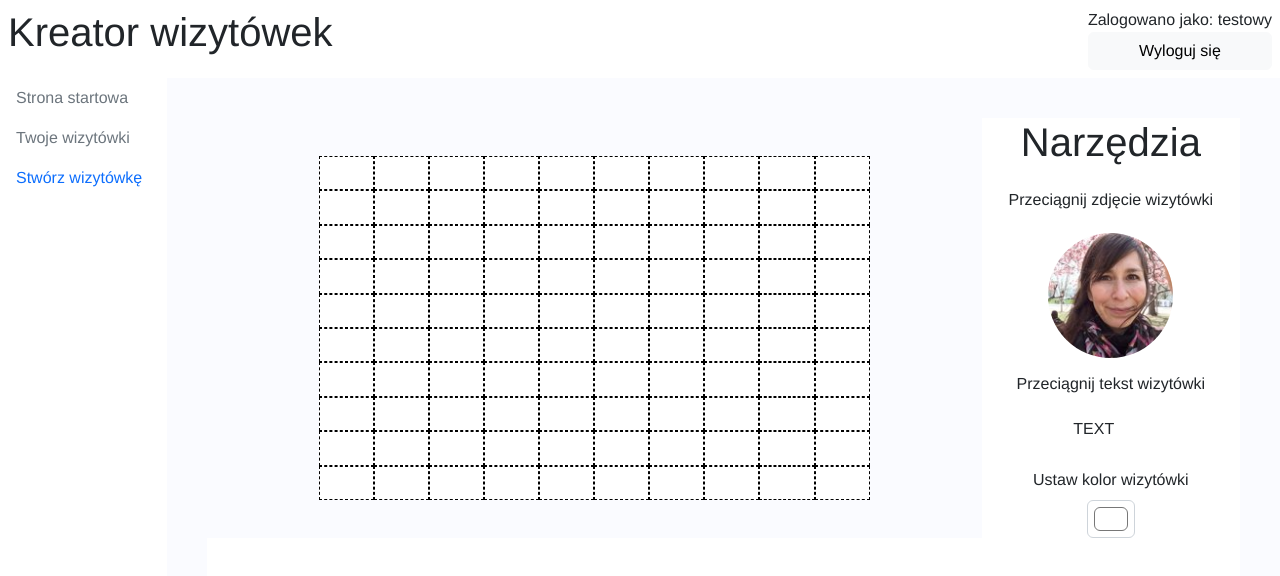
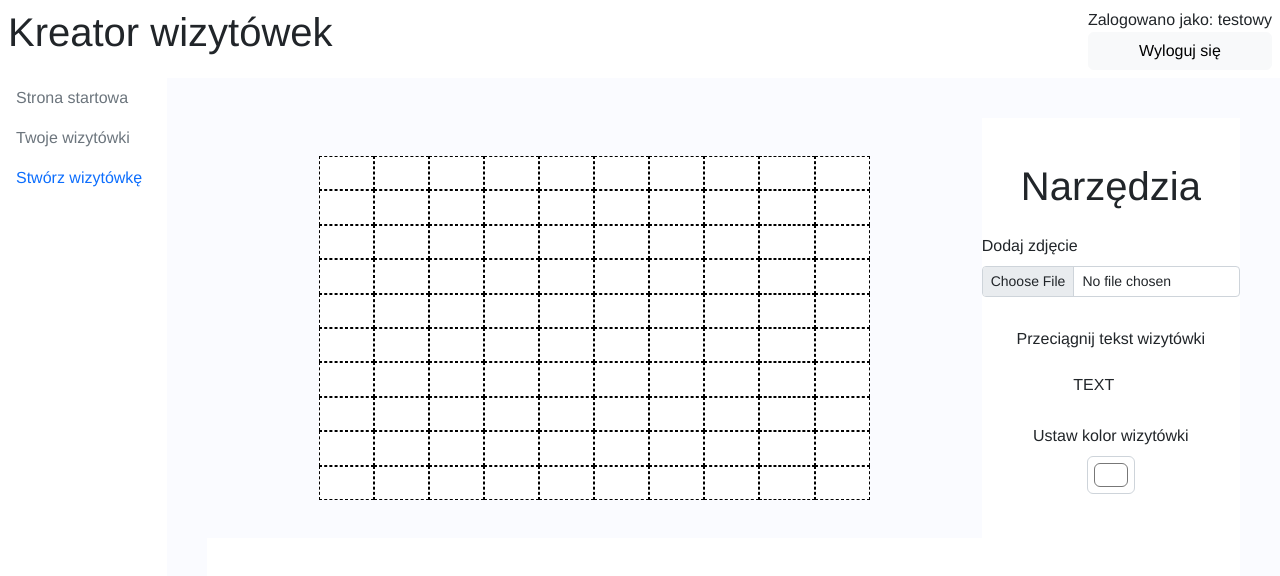
Before and after one commit to alszczepanski/card-customizer, a Vue app in the folder client/: page /creator in a window 1280 px wide. Shown: the top 576 px of the page. Built offline with nearby package versions, Linux system fonts and the light colour scheme.

Commit message:
added load photo functionality

```diff
--- a/client/src/features/creator/ToolsPanel.vue
+++ b/client/src/features/creator/ToolsPanel.vue
@@ -1,9 +1,14 @@
 <template>
     <div :class="styles.toolsPanel">
         <h1>Narzędzia</h1>
-
-        <h6>Przeciągnij zdjęcie wizytówki</h6>
-        <DraggableNode :item="{ type: 'photo' }" />
+        <div v-if="!uploadedPhoto" class="mb-3">
+            <label for="photoInput" class="form-label">Dodaj zdjęcie</label>
+            <input class="form-control form-control-sm" id="photoInput" type="file" @change="addfile" />
+        </div>
+        <div v-if="uploadedPhoto">
+            <h6>Przeciągnij zdjęcie wizytówki</h6>
+            <DraggableNode :item="{ type: 'photo', src: uploadedPhoto }" />
+        </div>
 
         <h6>Przeciągnij tekst wizytówki</h6>
         <DraggableNode :item="{ type: 'text' }" />
@@ -13,11 +18,13 @@
             <input type="color" class="form-control form-control-color" id="colorInput" value="#ffffff"
                 @change="handleSetColor" />
         </div>
-    </div>
+        </div>
 </template>
 
 
 <script setup>
+import { ref } from "vue";
+import { fileAsBase64 } from "@/utils";
 import { DraggableNode } from "./draggable"
 import useCardCreator from "./store/useCardCreator";
 
@@ -25,5 +32,12 @@ import styles from "./ToolsPanel.module.css";
 
 const { setCardColor } = useCardCreator();
 
+const uploadedPhoto = ref();
+
 const handleSetColor = (event) => setCardColor(event.target.value);
+const addfile = (event) =>
+    fileAsBase64(
+        event.target.files[0],
+        (base64) => (uploadedPhoto.value = base64)
+    );
 </script>
--- a/client/src/features/creator/draggable/DraggableNode.vue
+++ b/client/src/features/creator/draggable/DraggableNode.vue
@@ -2,7 +2,7 @@
     <img v-if="props.item.type === 'photo'" :class="styles.img" :style="{
         width: (props.item?.width || 125) + 'px',
         height: (props.item?.height || 125) + 'px',
-    }" src="./61.jpg" draggable="true" @dragstart="onDragStart($event, { type: 'photo' })" />
+   }" :src="props.item?.src" draggable="true" @dragstart="onDragStart($event, { type: 'photo', src: props.item?.src })" />
     <div v-if="props.item.type === 'text'" :class="styles.text" :style="{
         width: (props.item?.width || 75) + 'px',
         height: (props.item?.height || 35) + 'px',
--- a/client/src/features/creator/itemsToolbox/PlacedItem.vue
+++ b/client/src/features/creator/itemsToolbox/PlacedItem.vue
@@ -2,8 +2,7 @@
     <div :class="styles.container">
         <div class="form-group">
             <label for="heightinput">Wysokość</label>
-            <input v-model="height" type="text" id="heightinput" class="form-control form-control-sm"
-                placeholder="Wysokość" aria-label="Wysokość" aria-describedby="addon-wrapping">
+<input v-model="width" type="text" id="widthtinput" class="form-control form-control-sm" placeholder="Wysokość" aria-label="Wysokość" aria-describedby="addon-wrapping">
         </div>
         <div class="form-group">
             <label for="widthtinput">Szerokość</label>
--- /dev/null
+++ b/client/src/utils/index.js
@@ -0,0 +1 @@
+export { default as fileAsBase64 } from './fileAsBase64';
```
Also changed, not shown: client/src/utils/fileAsBase64.js (added).
